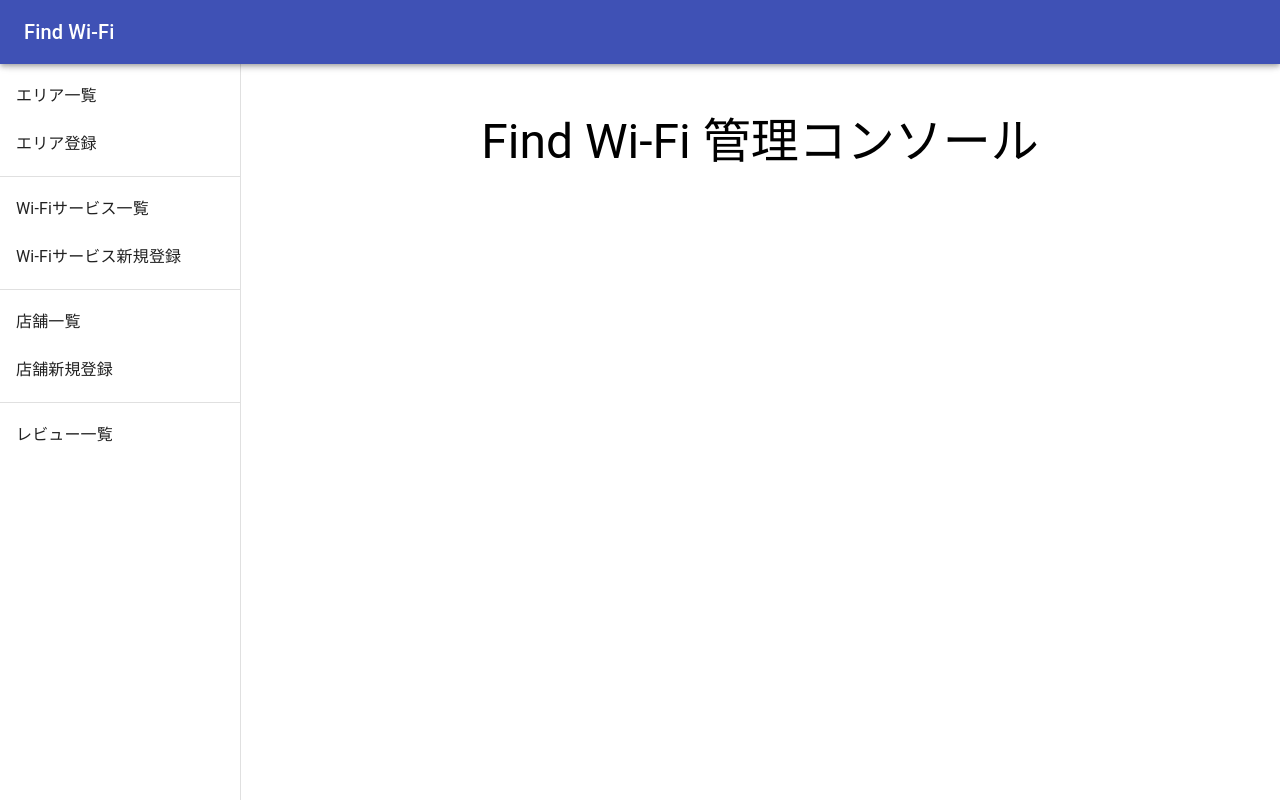
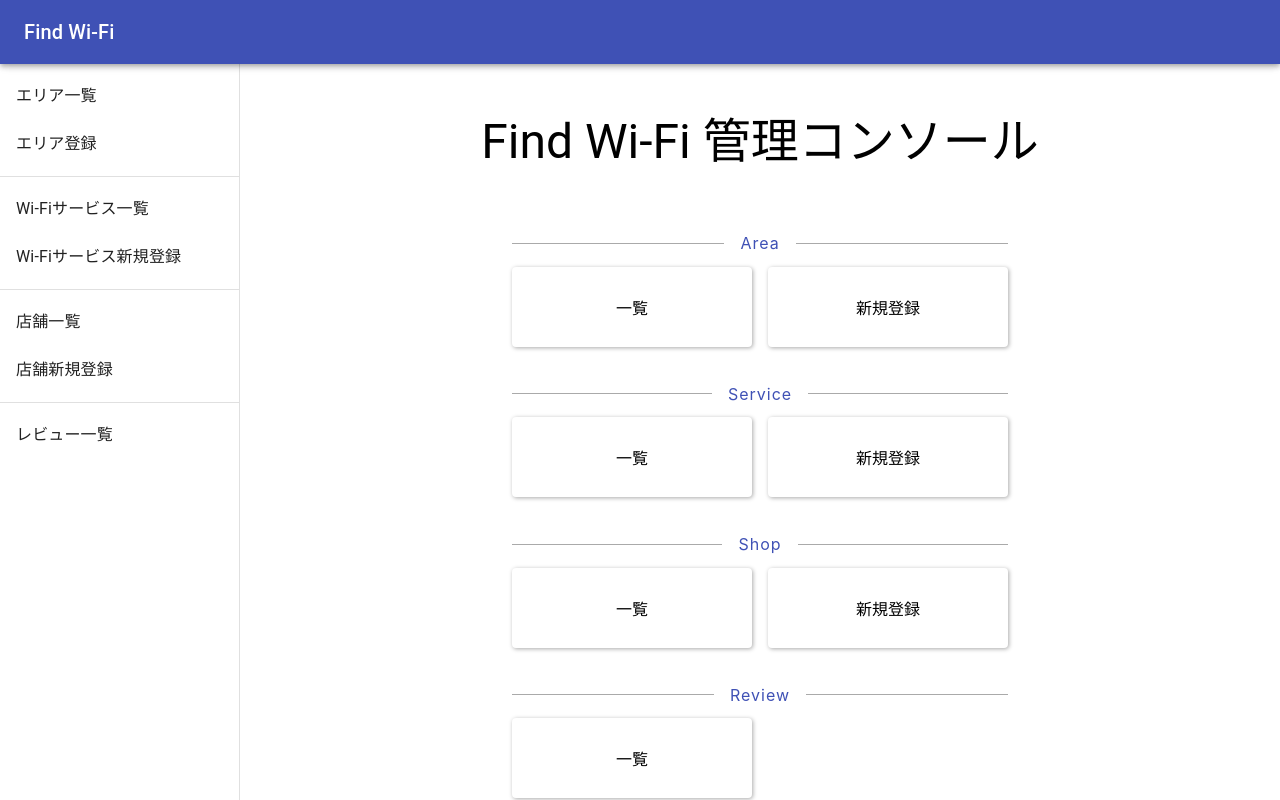
Before and after one commit to KotaTanaka/react-frontend-sandbox, a React (Create React App) app: page / in a window 1280 px wide. Built offline with nearby package versions, Linux system fonts and the light colour scheme.

Commit message:
feat: トップページのマークアップ

```diff
--- a/src/index.css
+++ b/src/index.css
@@ -11,3 +11,7 @@ code {
   font-family: source-code-pro, Menlo, Monaco, Consolas, 'Courier New',
     monospace;
 }
+
+* {
+  box-sizing: border-box;
+}
--- a/src/pages/TopPage.tsx
+++ b/src/pages/TopPage.tsx
@@ -1,12 +1,50 @@
 import styled from '@emotion/styled';
 import PageHeading from 'src/components/partials/PageHeading';
-import { flexColumnCenter } from 'src/styles/mixin';
+import usePageTransition from 'src/hooks/usePageTransition';
+import { flexCentering, flexColumnCenter } from 'src/styles/mixin';
 
 /** 管理画面トップページ */
 const TopPage: React.FC = () => {
+  const {
+    moveToAreaList,
+    moveToRegisterArea,
+    moveToServiceList,
+    moveToRegisterService,
+    moveToShopList,
+    moveToRegisterShop,
+    moveToReviewList,
+  } = usePageTransition();
+
   return (
     <Container>
       <PageHeading heading="Find Wi-Fi 管理コンソール" />
+      <MenuContainer>
+        <MenuHeading>Area</MenuHeading>
+        <MenuCardList>
+          <MenuCard onClick={moveToAreaList}>一覧</MenuCard>
+          <MenuCard onClick={moveToRegisterArea}>新規登録</MenuCard>
+        </MenuCardList>
+      </MenuContainer>
+      <MenuContainer>
+        <MenuHeading>Service</MenuHeading>
+        <MenuCardList>
+          <MenuCard onClick={moveToServiceList}>一覧</MenuCard>
+          <MenuCard onClick={moveToRegisterService}>新規登録</MenuCard>
+        </MenuCardList>
+      </MenuContainer>
+      <MenuContainer>
+        <MenuHeading>Shop</MenuHeading>
+        <MenuCardList>
+          <MenuCard onClick={moveToShopList}>一覧</MenuCard>
+          <MenuCard onClick={moveToRegisterShop}>新規登録</MenuCard>
+        </MenuCardList>
+      </MenuContainer>
+      <MenuContainer>
+        <MenuHeading>Review</MenuHeading>
+        <MenuCardList>
+          <MenuCard onClick={moveToReviewList}>一覧</MenuCard>
+        </MenuCardList>
+      </MenuContainer>
     </Container>
   );
 };
@@ -15,5 +53,48 @@ const TopPage: React.FC = () => {
 const Container = styled.div`
   ${flexColumnCenter};
 `;
+const MenuContainer = styled.div`
+  &:not(:last-child) {
+    margin-bottom: 24px;
+  }
+`;
+const MenuHeading = styled.h2`
+  ${flexCentering};
+  width: 496px;
+  font-size: 16px;
+  font-weight: normal;
+  letter-spacing: 1px;
+  color: #3f51b5;
+  &::before,
+  &::after {
+    content: '';
+    flex: 1;
+    border-top: thin solid #aaa;
+  }
+  &::before {
+    margin-right: 16px;
+  }
+  &::after {
+    margin-left: 16px;
+  }
+`;
+const MenuCardList = styled.div`
+  display: flex;
+`;
+const MenuCard = styled.a`
+  ${flexCentering};
+  cursor: pointer;
+  width: 240px;
+  height: 80px;
+  border-radius: 4px;
+  box-shadow: 1px 1px 4px #aaa;
+  font-size: 16px;
+  &:not(:first-child) {
+    margin-left: 16px;
+  }
+  &:hover {
+    opacity: 0.6;
+  }
+`;
 
 export default TopPage;
```
